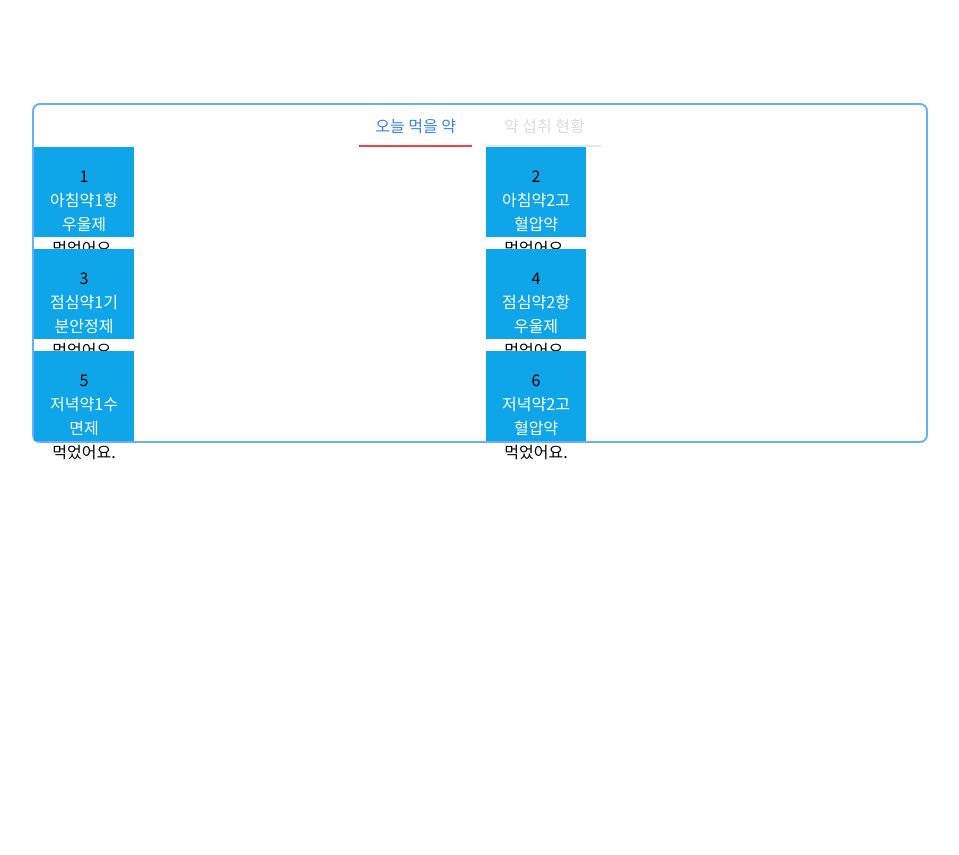
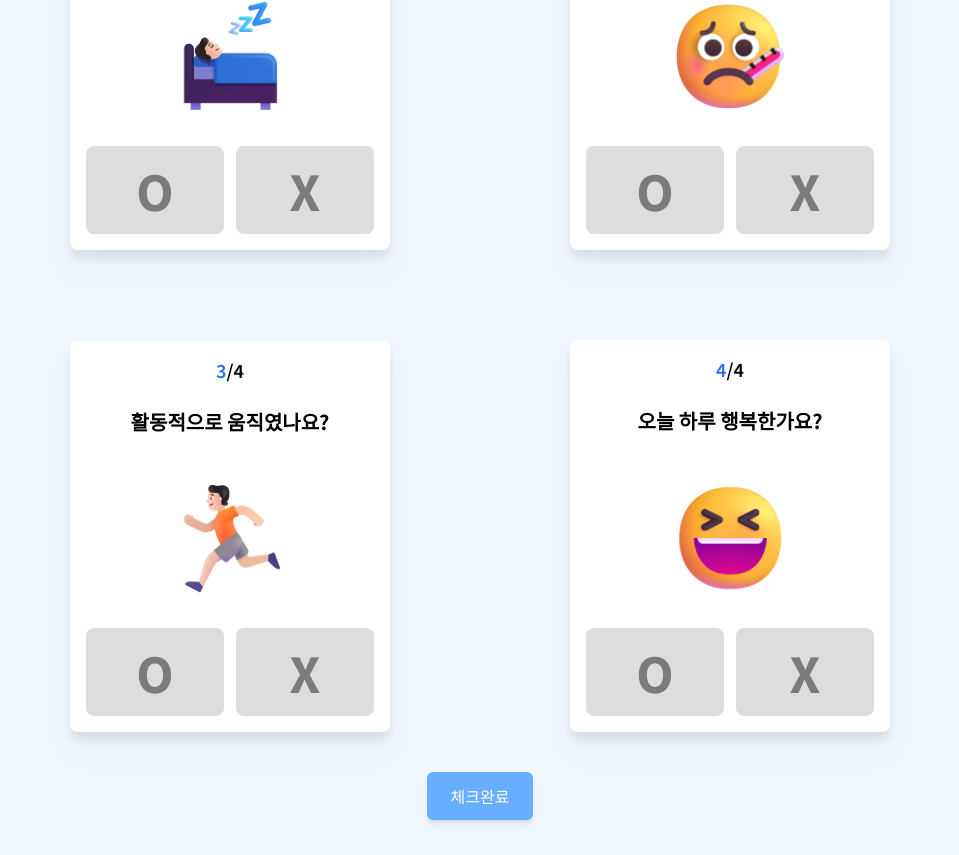
Before and after one commit to SKU-LikeLion12/hackathon_team4_front, a React (Create React App) app: page / in a window 1280 px wide. Shown: the part 585-1440 px from the top of the page, without its empty margins (160-1119 px from the left). Before the commit the page ends 1068 px from the top, so only its background shows below. Built offline with nearby package versions, Linux system fonts and the light colour scheme.

Commit message:
체크버튼ok,약섭취현항ing

```diff
--- a/package.json
+++ b/package.json
@@ -6,8 +6,11 @@
 		"@testing-library/jest-dom": "^5.17.0",
 		"@testing-library/react": "^13.4.0",
 		"@testing-library/user-event": "^13.5.0",
+		"apexcharts": "^3.51.0",
 		"axios": "^1.7.2",
+		"chart.js": "^4.4.3",
 		"react": "^18.3.1",
+		"react-apexcharts": "^1.4.1",
 		"react-cookie": "^7.1.4",
 		"react-dom": "^18.3.1",
 		"react-icons": "^5.2.1",
--- a/src/App.js
+++ b/src/App.js
@@ -13,6 +13,8 @@ import SignupKey from "./component/HomeB/SignupKey";
 import Login from "./component/HomeB/Login";
 import HealthCare from "./component/HomeA/HealthCare";
 import Medicine from "./component/HomeA/Medicine";
+import OneDayCheck from "./component/HomeA/OneDayCheck";
+import Donut from "./component/HomeA/Donut";
 
 
 function App() {
@@ -21,7 +23,7 @@ function App() {
 	return (
 		<Router>
 			<div className='App'>
-
+				<OneDayCheck/>
 				<Medicine/>
 				<Routes>
 					<Route path='/Signup' element={<Signup />} />
--- a/src/component/HomeA/CheckedMedicine.jsx
+++ b/src/component/HomeA/CheckedMedicine.jsx
@@ -1,70 +1,102 @@
 import React,{useState}from 'react'
+import Donut from './Donut';
+// import axios from 'axios';
+// import ApexChart from 'apexcharts'
+
 
 export default function CheckedMedicine() {
     const [activeTab, setActiveTab] = useState('tab1');
 
+
     const medicines = [ // 데이터 넣는 거 필요 (수정하기)
         {
             id : 1,
-            time: "아침약1",
+            time: "아침1",
             name: "항우울제",
+            color: 'bg-[#ff8540]'
         },
         {
             id : 2,
-            time: "아침약2",
+            time: "아침2",
             name: "고혈압약",
+            color: 'bg-[#ff8540]'
         },
         {
             id : 3,
-            time: "점심약1",
+            time: "점심1",
             name: "기분안정제",
+            color: 'bg-[#3b9ffc]'
         },
         {
             id : 4,
-            time: "점심약2",
+            time: "점심2",
             name: "항우울제",
+            color: 'bg-[#3b9ffc]'
         },
         {
             id : 5,
-            time: "저녁약1",
+            time: "저녁1",
             name: "수면제",
+            color: 'bg-[#3f72c1]'
         },
         {
             id : 6,
-            time: "저녁약2",
+            time: "저녁2",
             name: "고혈압약",
+            color: 'bg-[#3f72c1]'
         },
     ];
 
-    const medicine = medicines.map((Medicine) => {
-        return (
-            <>
-                <div className="MedicineCkBox bg-sky-500 w-[100px] h-[90px] p-4">
-                    {Medicine.id}
-                    <div className="">
-                        <span className="text-white">
-                        {Medicine.time}
-                        </span>
-                        <span className="text-white">
-                            {Medicine.name}
-                        </span>
-                    </div>
-                    <button>
-                        먹었어요.
-                    </button>
-                </div>
+    // const handleButtonClick = async () => {
+    //     // 상태 변경
+    //     const newStatus = !checked;
+    //     setChecked(newStatus);
 
-            </>
-        );
+    //     // 데이터 전송
+    //     try {
+    //         const response = await axios.post('url', {
+    //             id : medicines.id,
+    //             status: newStatus ? 'checked' : 'unchecked',
+    //         });
+    //         console.log('약에 체크가 되었습니다:', response.data);
+    //     } catch (error) {
+    //         console.error('에러:', error);
+    //     }
 
-    });
+    // };
+
+    // const medicine = medicines.map((Medicine, index) => {
+    //     return (
+    //         <>
+    //             <div key={index} className="MedicineCkBox rounded-lg w-[200px] h-[100px] p-4 m-5"> {/*약체크칸*/}
+    //                 <div className="">
+    //                     <span className="text-white p-3">
+    //                     {Medicine.time}
+    //                     </span>
+    //                     <br/>
+    //                     <li className="text-white">
+    //                         {Medicine.name}
+    //                     </li>
+    //                 </div>
+    //                 <button> {/*클릭하면 체크로 변하는걸로 수정해야함*/}
+    //                     먹었어요.
+    //                 </button>
+    //             </div>
+
+    //         </>
+    //     );
+
+    // });
+
+    // const circlegragh =
 
 
 
     return (
-        <div className="rounded-lg border-2 border-[#68aefe] w-[70%] text-center m-10">
+        <div className="justify-items-center rounded-xl drop-shadow-xl bg-white w-[900px] m-10">
+            <div className="flex justify-center">
                 <button
-            className={`px-4 py-2 mx-2 border-b-2 ${
+                className={`px-4 py-2 mx-2 border-b-2 w-full ${
                     activeTab === 'tab1' ? 'border-b-red-500 text-blue-500' : 'border-b-lightgray text-[#dddcde]'
                 }`}
                 onClick={() => setActiveTab('tab1')}
@@ -72,20 +104,42 @@ export default function CheckedMedicine() {
                 오늘 먹을 약
                 </button>
                 <button
-            className={`px-4 py-2 mx-2 border-b-2 ${
+                className={`px-4 py-2 mx-2 border-b-2 w-full ${
                     activeTab === 'tab2' ? 'border-b-red-500 text-blue-500' : 'border-b-ligthgray text-[#dddcde]'
                 }`}
                 onClick={() => setActiveTab('tab2')}
                 >
                 약 섭취 현황
                 </button>
+            </div>
 
 
         {activeTab === 'tab1' && ( // 일단 나중에 수정
-            <div className="grid grid-cols-2 gap-3 ">
-                {medicine}
+            <div className="grid grid-cols-2 gap-3 justify-items-center" >
+                {/* {medicine} */}
+                {medicines.map((Medicine, index) => (
+                    <div key={index} className={`MedicineCkBox rounded-lg w-[200px] h-[100px] p-4 m-5 ${Medicine.color}`}> {/*약체크칸*/}
+                        <div className="">
+                            <span className="text-white p-3">
+                                {Medicine.time}
+                            </span>
+                            <br/>
+                            <li className="text-white">
+                                {Medicine.name}
+                            </li>
+                        </div>
+                        <button>먹었어요</button>
+                    </div>
+                ))}
             </div>
         )}
+
+        {activeTab === 'tab2' && (
+            <div className="grid grid-cols-2 gap-3 justify items-center" >
+                 <Donut/>
+            </div>
+            )}
+
         </div>
     );
 }
--- /dev/null
+++ b/src/component/HomeA/Donut.jsx
@@ -0,0 +1,30 @@
+import Chart from 'chart.js/auto'
+import React from 'react'
+
+export default function Donut() {
+
+    const data = {
+        labels: [
+          'Red',
+          'Blue',
+          'Yellow'
+        ],
+        datasets: [{
+          label: 'My First Dataset',
+          data: [300, 50, 100],
+          backgroundColor: [
+            'rgb(255, 99, 132)',
+            'rgb(54, 162, 235)',
+            'rgb(255, 205, 86)'
+          ],
+          hoverOffset: 4
+        }]
+      };
+  return (
+    <div>
+        흠...
+    </div>
+
+
+  );
+};
--- a/src/component/HomeA/Medicine.jsx
+++ b/src/component/HomeA/Medicine.jsx
@@ -9,11 +9,11 @@ export default function Medicine() {
 
 
   return ( // 사용자 이름 어떻게 연결 하지 ?
-    <div>
+    <div className="bg-[#f0f7ff]">
         <div className="flex justify-center">
             <div className="max-w-5xl p-10 mx-4 my-10 my-40 rounded-2xl bg-[#208df9] text-center">
                 <div className="mb-8 px-20 text-5xl text-white">
-                    <div className="pb-3">
+                    <div className="pb-3">  {/*얘도 사용자이름 받아와야함 수정 필요*/}
                         사자님,
                     </div>
                     <div className="pb-3">
@@ -27,13 +27,12 @@ export default function Medicine() {
                     복용하실 약 정보 수정은 마이페이지에서 가능합니다.
                     <br/>
                     <span className="underline decoration-1">
-                    <Link to="/mypage">마이페이지 바로가기</Link>
+                    <Link to="/mypage">마이페이지 바로가기</Link> {/*링크연결 다시 수정*/}
                     </span>
-
                 </div>
             </div>
         </div>
-        <div className="flex justify-center">
+        <div className="grid justify-items-center">   {/*가운데 정렬 필요-> 수정ok*/}
                 <CheckedMedicine/>
         </div>
     </div>
--- a/src/component/HomeA/OneDay.jsx
+++ b/src/component/HomeA/OneDay.jsx
@@ -1,35 +1,26 @@
-import React, {useState} from 'react'
+import React from 'react'
 
-
-function OneDay ({ count, count2, img, qs }) {
-    const [selectedButton, setSelectedButton] = useState('');
-
-
-    const handleButtonClick = (button) => {
-        setSelectedButton(button);
-    };
+function OneDay ({ count, img, qs, handleButtonClick, selectedButton }) {
 
     return (
-        <div className="justify-items-center flex">
-                <div className="p-4 rounded-lg border-2 border-[#68aefe] bg-[#ffffff]">
-                    <div className="mb-3 flex items-center justify-center font-semibold text-2xl">
-                        <span className="text-[#68aefe]">{count}</span>
-                        <span>{count2}</span>
+        <div className="grid justify-center"> {/*그리드 쏠림 수정*/}
+                <div className="w-[320px] h-full p-4 rounded-lg bg-[#ffffff] drop-shadow-xl">
+                    <div className="mb-3 flex items-center justify-center font-semibold text-[18px]">
+                        <span className="text-[#276FFB]">{count}</span>/4
                     </div>
-                    <div className="text-xl p-3 border-b border-b-[lightgray] border-b-2 flex items-center justify-center font-bold">
+                    <div className="text-xl p-3 flex flex-col items-center justify-center font-bold">
                          {qs}
                     </div>
-                    <div className="flex justify-center">
-                        <img className="w-50 h-70" src={img} alt=''></img>
+                    <div className="flex justify-center my-[30px]">
+                        <img className="w-[120px]" src={img} alt=''></img>
                     </div>
-
                     <div className="Btn grid grid-cols-2 gap-3">
                         <div className={`BtnContainer rounded-lg font-extrabold text-5xl ${
                             selectedButton === 'O' ? 'bg-[#d3daf4]' : 'bg-[#dddcde]'
                         }`}
-                        onClick={() => handleButtonClick('O')}
+                        onClick={() => handleButtonClick(count,'O')}
                         >
-                            <button className={`Obtn px-4 py-5  w-full ${
+                            <button className={`Obtn px-4 py-5 w-full ${
                                 selectedButton ==='O'? 'text-[#208df9]' : 'text-[#7b7b7b]'
                             }`}
                             >
@@ -39,25 +30,18 @@ function OneDay ({ count, count2, img, qs }) {
                         <div className={`BtnContainer rounded-lg font-extrabold text-5xl ${
                             selectedButton === 'X' ? 'bg-[#e4cccc]' : 'bg-[#dddcde]'
                         }`}
-                        onClick={() => handleButtonClick('X')}
+                        onClick={() => handleButtonClick(count,'X')}
                         >
                             <button className={`Xbtn px-4 py-5 w-full ${
-                                selectedButton ==='X' ? 'text-[#e93c3c]' : 'text-[#7b7b7b]'
+                                selectedButton === 'X' ? 'text-[#e93c3c]' : 'text-[#7b7b7b]'
                             }`}
                             >
                             X
                             </button>
                         </div>
-
-
-
                     </div>
-
                 </div>
         </div>
-
-
-
     );
 };
 
--- a/src/component/HomeA/OneDayCheck.jsx
+++ b/src/component/HomeA/OneDayCheck.jsx
@@ -1,68 +1,85 @@
-import React from 'react';
+import React, {useState} from 'react';
 import OneDay from './OneDay'
+import axios from 'axios';
 
 
+function OneDayCheck() {
+  const [selectedButtons, setSelectedButtons] = useState({});
+
+  const handleButtonClick = (count,value) => {
+      setSelectedButtons((prev) => ({ ...prev, [count]:value}));
+  };
+
+  // 백으로 보내는 부분
+  const handleSubmit = async () => {
+    try {
+      const response = await axios.post('url', {selectedButtons});
+      console.log('Response:', response.data);
+    } catch (error) {
+      console.error('Error submitting data:', error);
+    }
+  };
 
   const dates = [
     {
     count : '1',
-  count2 :'/4',
     img : "img/sleep.png",
     qs : '충분한 수면을 취했나요?',
     },
 
     {
       count : '2',
-    count2 :'/4',
       img : "img/sick.png",
       qs : '특별하게 아픈 곳은 없었나요?',
       },
 
     {
       count : '3',
-    count2 :'/4',
       img : "img/exercise1.png",
       qs : '활동적으로 움직였나요?',
     },
     {
       count : '4',
-    count2 :'/4',
-    img : "img/exercise2.png",
-    qs : ' 질문미정',
+      img : "img/happy.png",
+      qs : ' 오늘 하루 행복한가요?',
     },
 
   ];
 
-
-
-function OneDayCheck() {
-
-
+  // 렌더링 되는 부분
   return (
-  <>
-    <div className="bg-[#f0f7ff]">
+    <div className="bg-[#f0f7ff] py-[60px] ">
       <div className="text flex items-center justify-center">
           <div className="text-5xl font-extrabold">
               <p>사자님의 건강상태를</p>
               <br/>
-              <p>체크해보아요!</p>
+              <p>체크해보아요!</p>  {/*사용자이름 props로 받아야하나? */}
           </div>
           <div className="ml-0">
             <img className="w-30 h-30" src="img\medicine.png" alt='약'></img>
           </div>
       </div>
-
+      {/* <div className="bg-[#f0f7ff] py-[60px]"> */}
       <div className="OneDayCheckBox">
-          {dates.map((date) => {
-            return (
-              <OneDay count={date.count} count2={date.count2} img={date.img} qs={date.qs} />
-            );
-          })}
+            {dates.map((date) => (
+              <OneDay
+                  key={date.count}
+                  count={date.count}
+                  img={date.img}
+                  qs={date.qs}
+                  selectedButton={selectedButtons[date.count]}
+                  handleButtonClick={handleButtonClick}
+              />
+            ))}
+      </div>
+      <div className="grid justify-items-center pt-10">
+          <button className="Submit-btn bg-[#68aefe] text-white px-6 py-3 rounded-md shadow-md"
+          onClick={handleSubmit}>
+            체크완료
+          </button>
       </div>
     </div>
-
-  </>
   );
-}
+};
 
 export default OneDayCheck;
--- a/src/css/index.css
+++ b/src/css/index.css
@@ -71,6 +71,6 @@ input:focus {
 	column-gap: 100px;
 	row-gap: 90px;
 	justify-content: center;
-	margin-top:20px;
-	margin-bottom: 50px;
+	align-items: center;
+
 }
```
Also changed, not shown: public/img/happy.png (added), 1 other file (tests, documents, lock files or other folders). Lines whose indentation alone changed are shown as unchanged.
